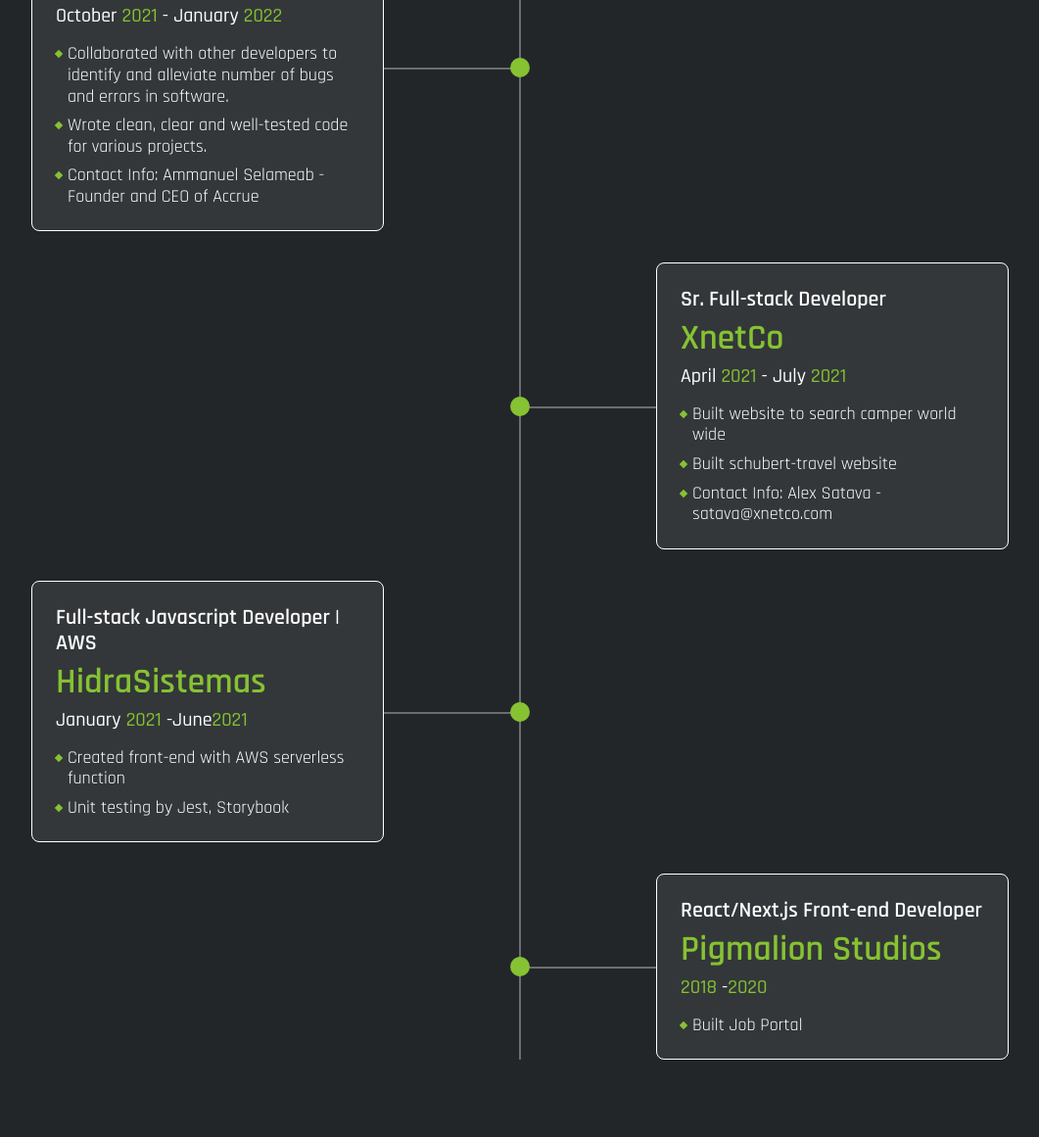
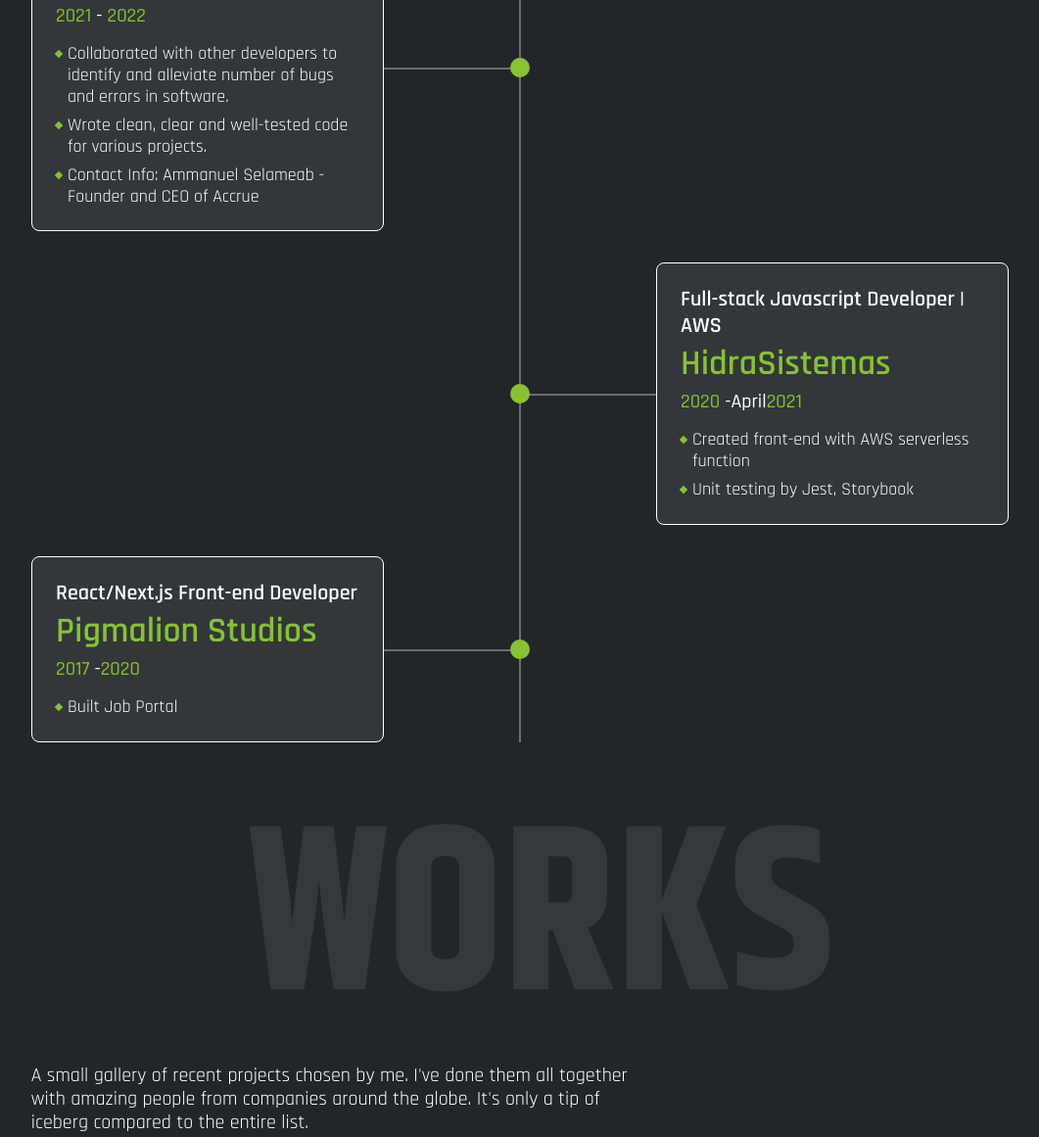
Before and after one commit to olegmicode/personal-porfolio, a plain HTML site: page index.html in a window 1280 px wide. Shown: the part 3382-4543 px from the top of the page at 98% size, without its empty margins (109-1170 px from the left). Drawn offline with nearby package versions, Linux system fonts and the light colour scheme; animation ran at ten frames a second.

Commit message:
update work history

```diff
--- a/index.html
+++ b/index.html
@@ -162,7 +162,7 @@
                   <span>Sr. Software Engineer</span>
                   <h3>Accrue</h3>
                 </div>
-                <p class="work-history__date">October <span class="text-secondary">2021</span> - January <span class="text-secondary">2022</span></p>
+                <p class="work-history__date"><span class="text-secondary">2021</span> - <span class="text-secondary">2022</span></p>
                 <ul class="work-history__items">
                   <li class="work-history__item">Collaborated with other developers to identify and alleviate number of bugs and errors in software.</li>
                   <li class="work-history__item">Wrote clean, clear and well-tested code for various projects.</li>
@@ -171,22 +171,10 @@
               </div>
               <div class="work-history">
                 <div class="work-history__heading">
-                  <span>Sr. Full-stack Developer</span>
-                  <h3>XnetCo</h3>
-                </div>
-                <p class="work-history__date">April <span class="text-secondary">2021</span> - July <span class="text-secondary">2021</span></p>
-                <ul class="work-history__items">
-                  <li class="work-history__item">Built website to search camper world wide</li>
-                  <li class="work-history__item">Built schubert-travel website</li>
-                  <li class="work-history__item">Contact Info: Alex Satava - satava@xnetco.com</li>
-                </ul>
-              </div>
-              <div class="work-history">
-                <div class="work-history__heading">
                   <span>Full-stack Javascript Developer | AWS</span>
                   <h3>HidraSistemas</h3>
                 </div>
-                <p class="work-history__date">January <span class="text-secondary">2021</span> -June<span class="text-secondary">2021</span></p>
+                <p class="work-history__date"><span class="text-secondary">2020</span> -April<span class="text-secondary">2021</span></p>
                 <ul class="work-history__items">
                   <li class="work-history__item">Created front-end with AWS serverless function</li>
                   <li class="work-history__item">Unit testing by Jest, Storybook</li>
@@ -197,7 +185,7 @@
                   <span>React/Next.js Front-end Developer</span>
                   <h3>Pigmalion Studios</h3>
                 </div>
-                <p class="work-history__date"><span class="text-secondary">2018</span> -<span class="text-secondary">2020</span></p>
+                <p class="work-history__date"><span class="text-secondary">2017</span> -<span class="text-secondary">2020</span></p>
                 <ul class="work-history__items">
                   <li class="work-history__item">Built Job Portal</li>
                 </ul>
```
